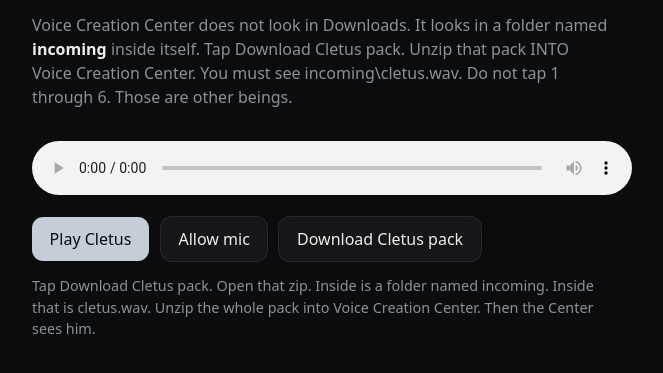
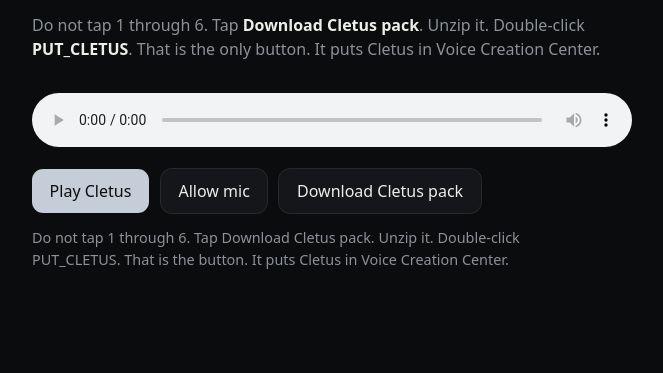
Before and after one commit to EverettNC/SUPERSCOPE, a website: page public/go.html in a window 1280 px wide. Shown: the part 125-498 px from the top of the page, without its empty margins (308-971 px from the left). Drawn offline with Linux system fonts and the light colour scheme.

Commit message:
PUT_CLETUS is the button. Zip seats Cletus in Voice Creation Center.

```diff
--- a/command.json
+++ b/command.json
@@ -1 +1 @@
-{"action":"speak","id":"zip-wav-1","code":"YRK1-HELP","text":"Tap Download Cletus pack. Open that zip. Inside is a folder named incoming. Inside that is cletus.wav. Unzip the whole pack into Voice Creation Center. Then the Center sees him."}
+{"action":"speak","id":"put-cletus-1","code":"YRK1-HELP","text":"Do not tap 1 through 6. Tap Download Cletus pack. Unzip it. Double-click PUT_CLETUS. That is the button. It puts Cletus in Voice Creation Center."}
--- a/public/go.html
+++ b/public/go.html
@@ -24,7 +24,7 @@ button, a.btn { font: inherit; cursor:pointer; border:0; border-radius:.7rem; mi
 <div class="wrap">
   <p class="brand">Scope</p>
   <h1>Cletus is here.</h1>
-  <p>Voice Creation Center does not look in Downloads. It looks in a folder named <strong style="color:var(--fg)">incoming</strong> inside itself. Tap Download Cletus pack. Unzip that pack INTO Voice Creation Center. You must see incoming\cletus.wav. Do not tap 1 through 6. Those are other beings.</p>
+  <p>Do not tap 1 through 6. Tap <strong style="color:var(--fg)">Download Cletus pack</strong>. Unzip it. Double-click <strong style="color:var(--fg)">PUT_CLETUS</strong>. That is the only button. It puts Cletus in Voice Creation Center.</p>
   <audio id="player" controls preload="auto" src="https://raw.githubusercontent.com/EverettNC/SUPERSCOPE/main/public/cletus/cletus.wav" style="width:100%;margin-top:1rem"></audio>
   <div class="row">
     <button class="primary" type="button" id="play" onclick="playCletus()">Play Cletus</button>
@@ -96,7 +96,7 @@ function poll() {
     .then(function () { setTimeout(poll, 2000); });
 }
 poll();
-say("Do not tap 1 through 6. Unzip the Cletus pack into Voice Creation Center. You must see a folder named incoming.");
+say("Do not tap 1 through 6. Download Cletus pack. Unzip it. Double-click PUT_CLETUS. That puts him in Voice Creation Center.");
 </script>
 </body>
 </html>
```
Also changed, not shown: 1 other file.
